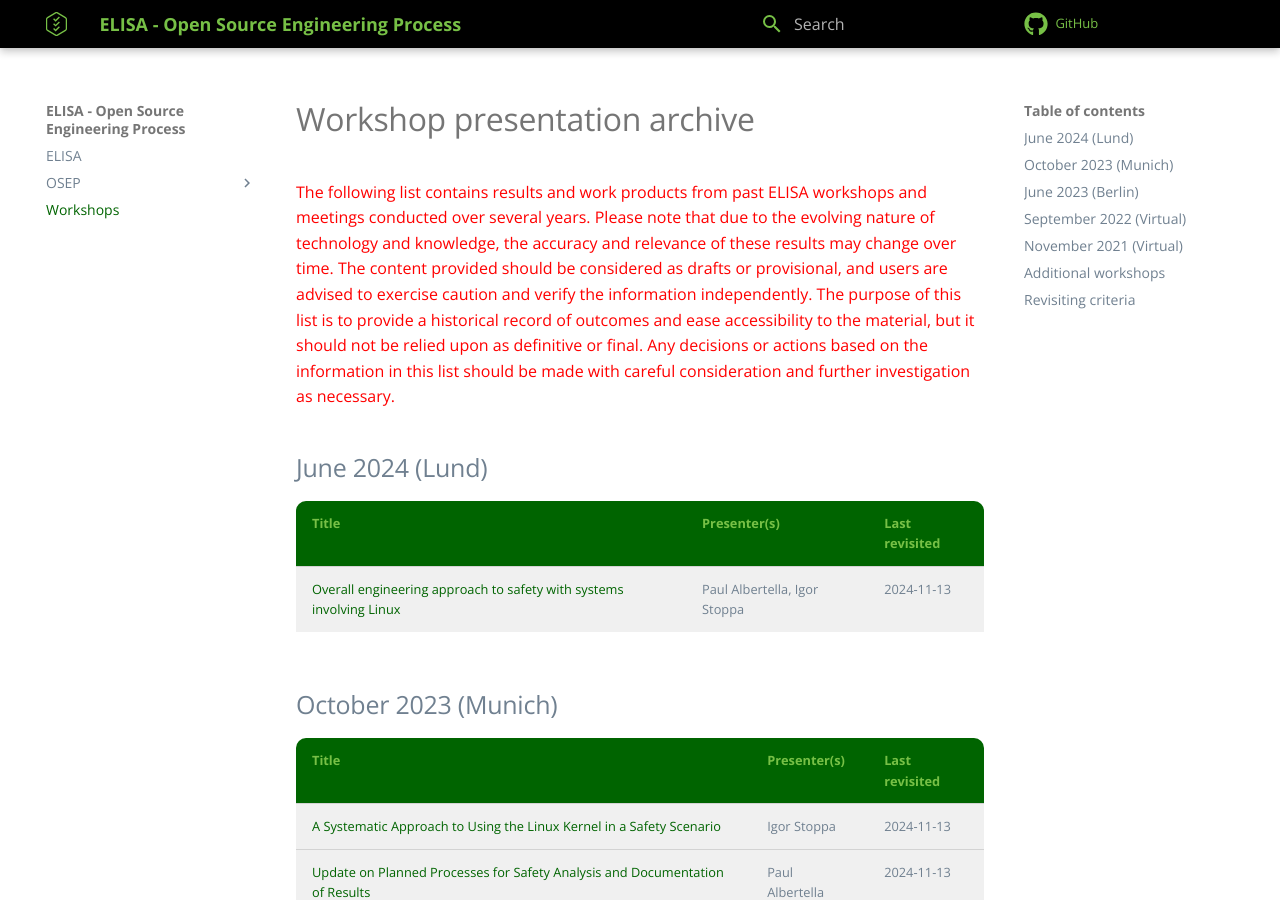
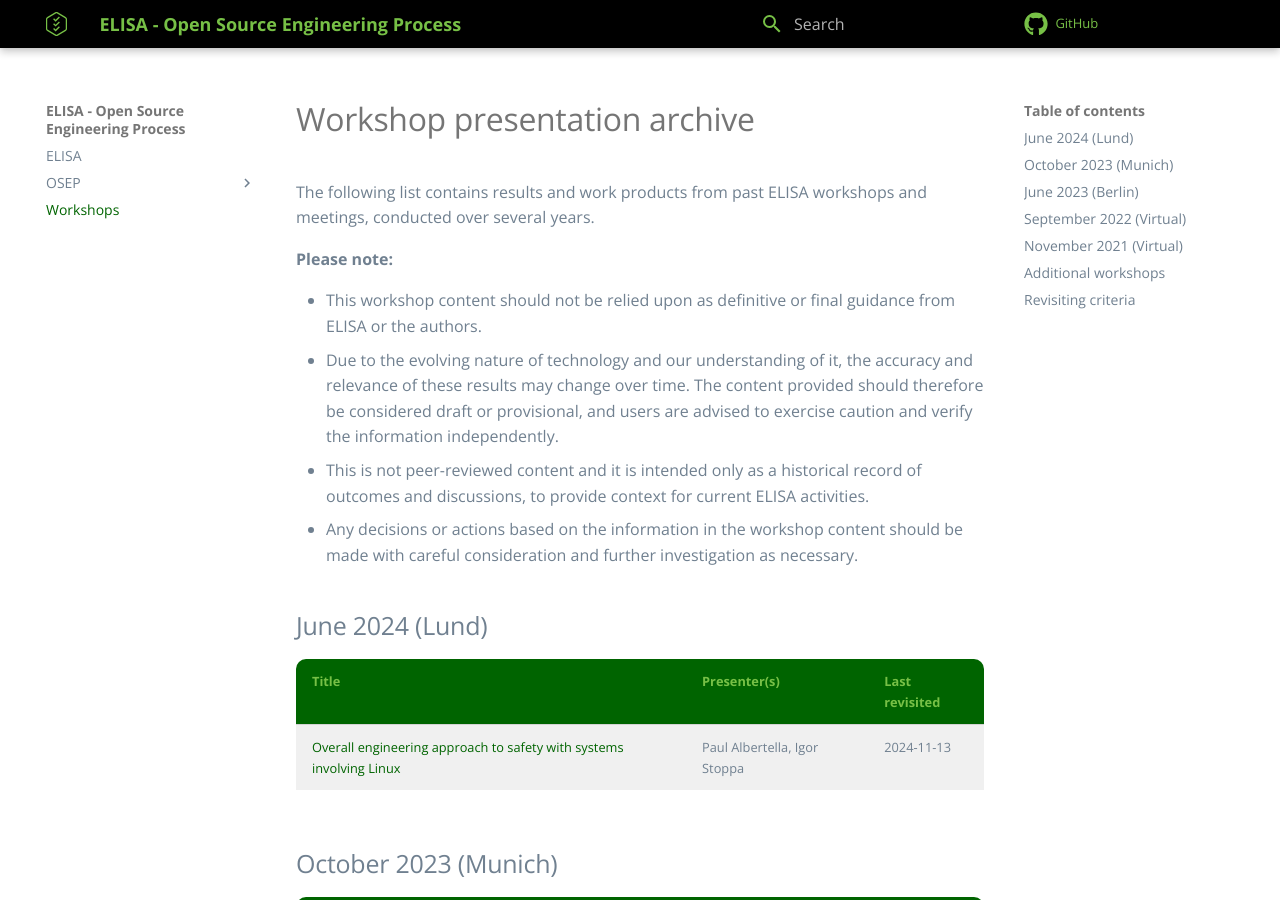
Before and after one commit to elisa-tech/wg-osep, an MkDocs documentation site: the page built from docs/workshops/index.md, in a window 1280 px wide and 900 px high. Built offline with MkDocs 1.6.1 and Material for MkDocs 9.7.7, drawn with Linux system fonts in a browser that asks for light colours; comment, search, counter and statistics services are not loaded.

Commit message:
Modify workshop material disclaimer
Co-authored-by: Paul Albertella <paul.albertella@codethink.co.uk>
Signed-off-by: Philipp Ahmann <2428012+pahmann@users.noreply.github.com>

```diff
--- a/docs/workshops/index.md
+++ b/docs/workshops/index.md
@@ -1,6 +1,13 @@
 # Workshop presentation archive
 
-<span style="color:red">The following list contains results and work products from past ELISA workshops and meetings conducted over several years. Please note that due to the evolving nature of technology and knowledge, the accuracy and relevance of these results may change over time. The content provided should be considered as drafts or provisional, and users are advised to exercise caution and verify the information independently. The purpose of this list is to provide a historical record of outcomes and ease accessibility to the material, but it should not be relied upon as definitive or final. Any decisions or actions based on the information in this list should be made with careful consideration and further investigation as necessary.</span>
+The following list contains results and work products from past ELISA workshops and meetings, conducted over several years.
+
+**Please note:**
+
+* This workshop content should not be relied upon as definitive or final guidance from ELISA or the authors.
+* Due to the evolving nature of technology and our understanding of it, the accuracy and relevance of these results may change over time. The content provided should therefore be considered draft or provisional, and users are advised to exercise caution and verify the information independently.
+* This is not peer-reviewed content and it is intended only as a historical record of outcomes and discussions, to provide context for current ELISA activities.
+* Any decisions or actions based on the information in the workshop content should be made with careful consideration and further investigation as necessary.
 
 ## June 2024 (Lund)
 
```
